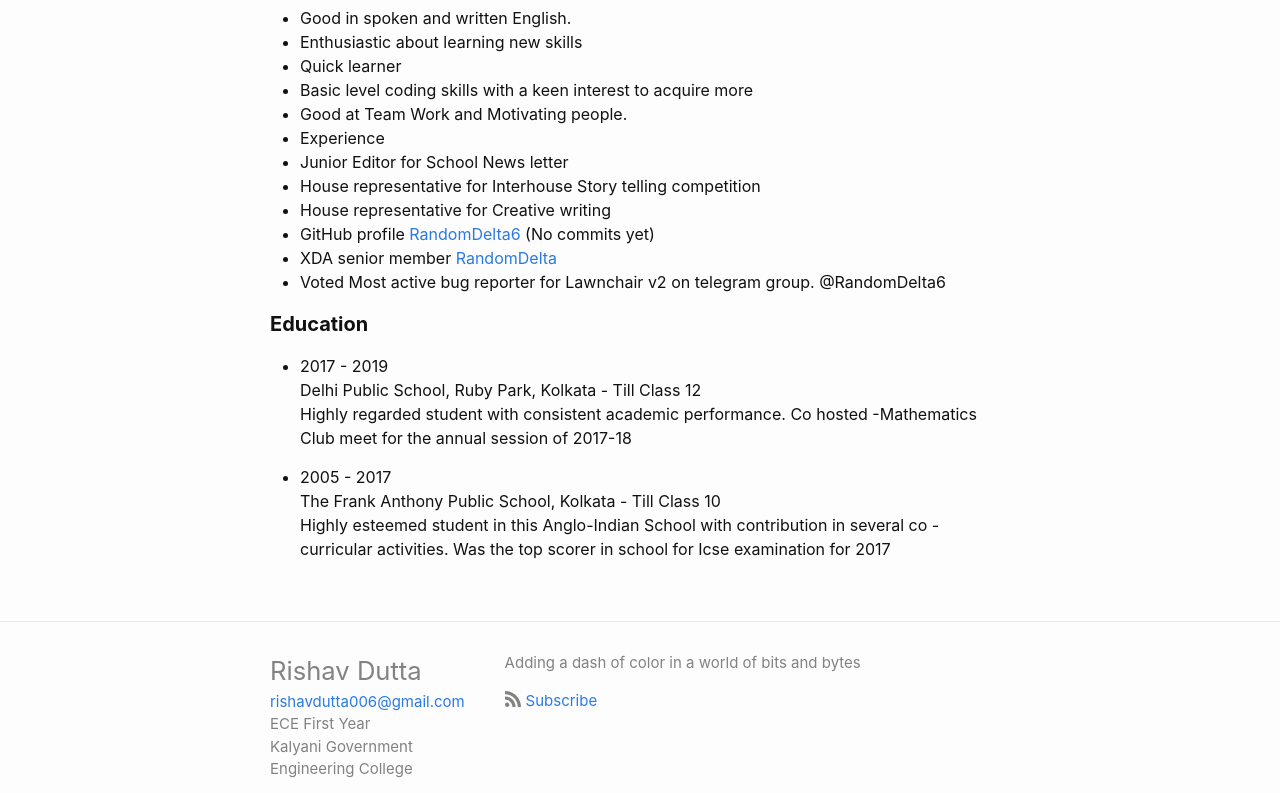
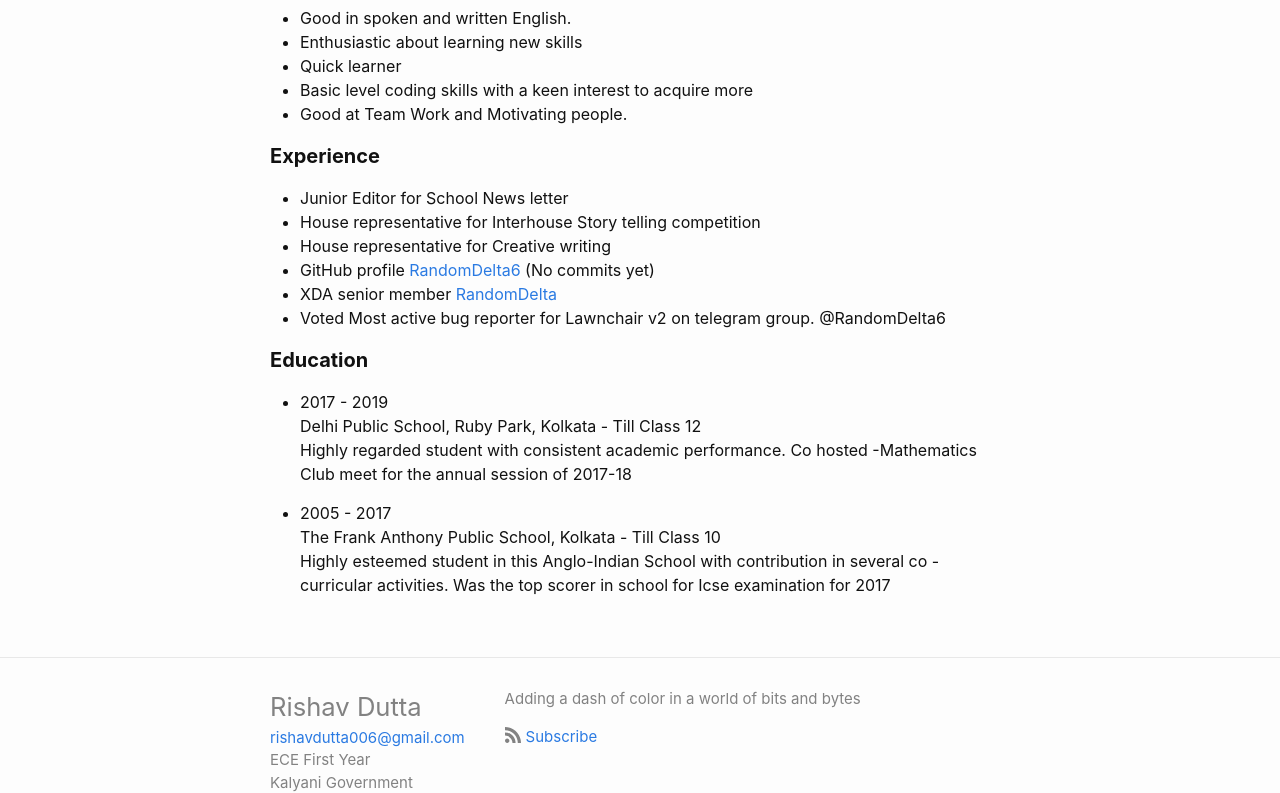
Before and after one commit to RandomDelta6/randomdelta6.github.io, a plain HTML site: page cv.html in a window 1280 px wide. Shown: the part 1200-1993 px from the top of the page. Drawn offline with Linux system fonts and the light colour scheme.

Commit message:
Update cv.html

```diff
--- a/cv.html
+++ b/cv.html
@@ -84,7 +84,10 @@
   <li>Quick learner</li>
   <li>Basic level coding skills with a keen interest to acquire more</li>
   <li>Good at Team Work and Motivating people.</li>
-  <li>Experience</li>
+</ul>
+
+<h4><b>Experience</b></h4>
+<ul>
   <li>Junior Editor for School News letter</li>
   <li>House representative for Interhouse Story telling competition</li>
   <li>House representative for Creative writing</li>
```
